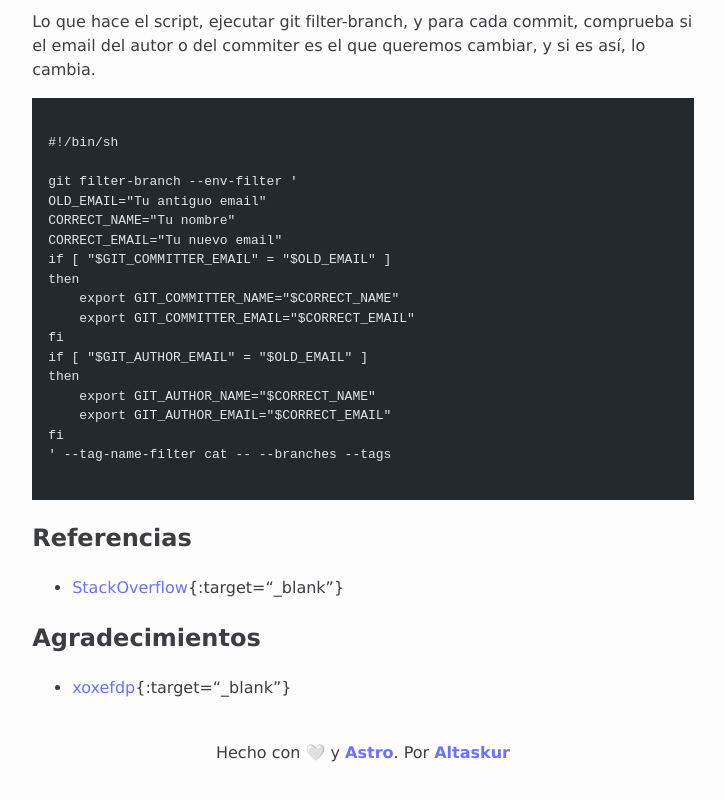
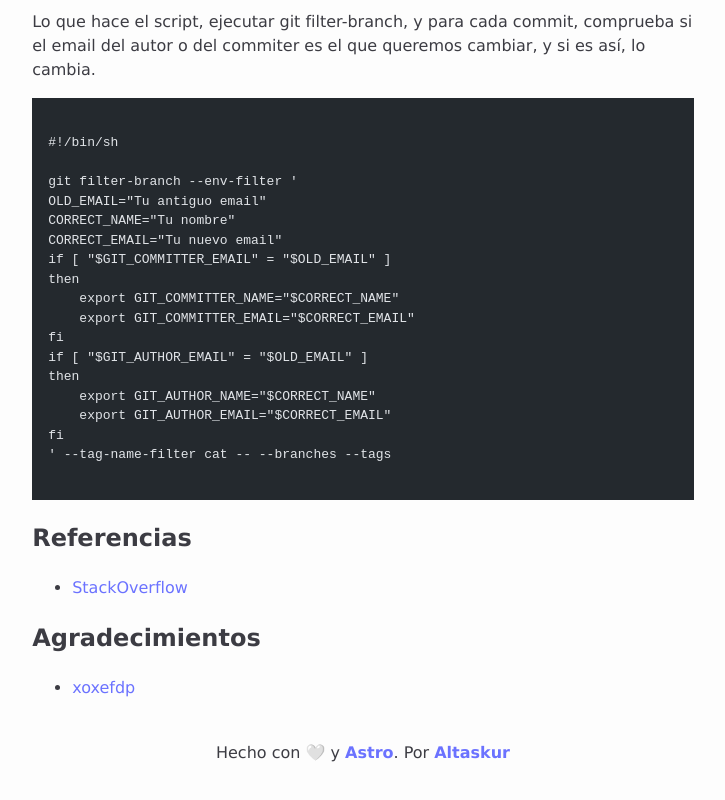
Before and after one commit to altaskur/apuntesV2, an Astro site: page /apuntes/herramientas/cambiar-usuario-commits in a window 1280 px wide. Shown: the part 775-1575 px from the top of the page, without its empty margins (277-1002 px from the left). Built offline with nearby package versions, Linux system fonts and the light colour scheme; Astro itself is replaced by a stand-in of ours; code samples lack their colours.

Commit message:
fix: :memo: fixed markdown  bugs

```diff
--- a/src/content/apuntes/herramientas/Cambiar-usuario-commits.md
+++ b/src/content/apuntes/herramientas/Cambiar-usuario-commits.md
@@ -51,8 +51,8 @@ fi
 
 ## Referencias
 
-- [StackOverflow](https://stackoverflow.com/questions/750172/how-do-i-change-the-author-and-committer-name-email-for-multiple-commits){:target="_blank"}
+- [StackOverflow](https://stackoverflow.com/questions/750172/how-do-i-change-the-author-and-committer-name-email-for-multiple-commits)
 
 ## Agradecimientos
 
-- [xoxefdp](https://github.com/xoxefdp){:target="_blank"}
+- [xoxefdp](https://github.com/xoxefdp)
```
